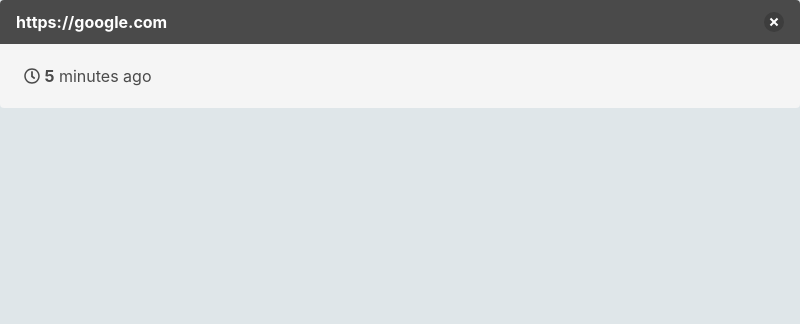
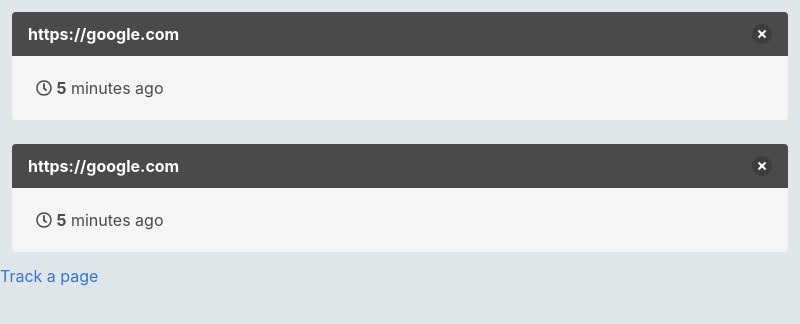
Before and after one commit to dhens/PagePanel, an Electron app: page ui/pages.html in a window 800 px wide. Drawn offline with Linux system fonts and the light colour scheme.

Commit message:
created initial styling for pages page. still a wip

```diff
--- a/ui/pages.html
+++ b/ui/pages.html
@@ -3,7 +3,8 @@
 
 <head>
     <meta charset="UTF-8">
-    <meta http-equiv="Content-Security-Policy" content="default-src 'self' 'unsafe-inline'; script-src-elem https://use.fontawesome.com">
+    <meta http-equiv="Content-Security-Policy"
+        content="default-src 'self' 'unsafe-inline'; script-src-elem https://use.fontawesome.com">
     <meta name="viewport" content="width=device-width, initial-scale=1.0">
     <title>PagePanel - Pages</title>
     <script defer src="https://use.fontawesome.com/releases/v5.14.0/js/all.js"></script>
@@ -13,6 +14,9 @@
 
 <body>
 
+    <div class="container">
+        <div class="colums">
+            <div class="column">
                 <article class="message">
                     <div class="message-header">
                         <p>https://google.com</p>
@@ -23,6 +27,22 @@
                         <b>5</b> minutes ago
                     </div>
                 </article>
+            </div>
+            <div class="column">
+                <article class="message">
+                    <div class="message-header">
+                        <p>https://google.com</p>
+                        <button class="delete" aria-label="delete"></button>
+                    </div>
+                    <div class="message-body is-dark">
+                        <i class="far fa-clock"></i>
+                        <b>5</b> minutes ago
+                    </div>
+                </article>
+            </div>
+        </div>
+        <a href="./index.html">Track a page</a>
+    </div>
 
 </body>
 
```
Lines whose indentation alone changed are shown as unchanged.
